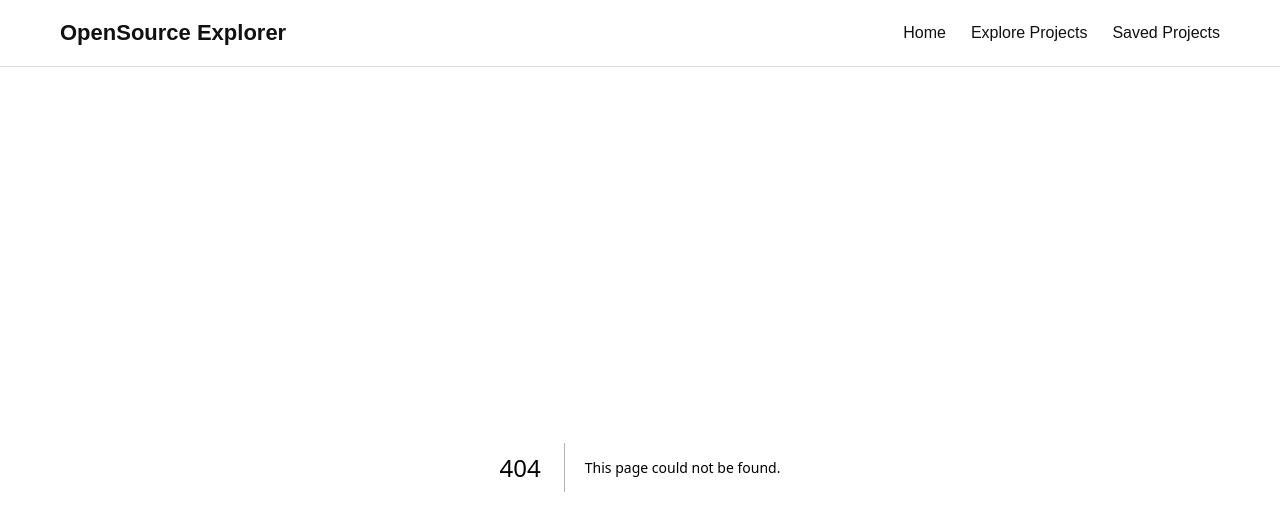
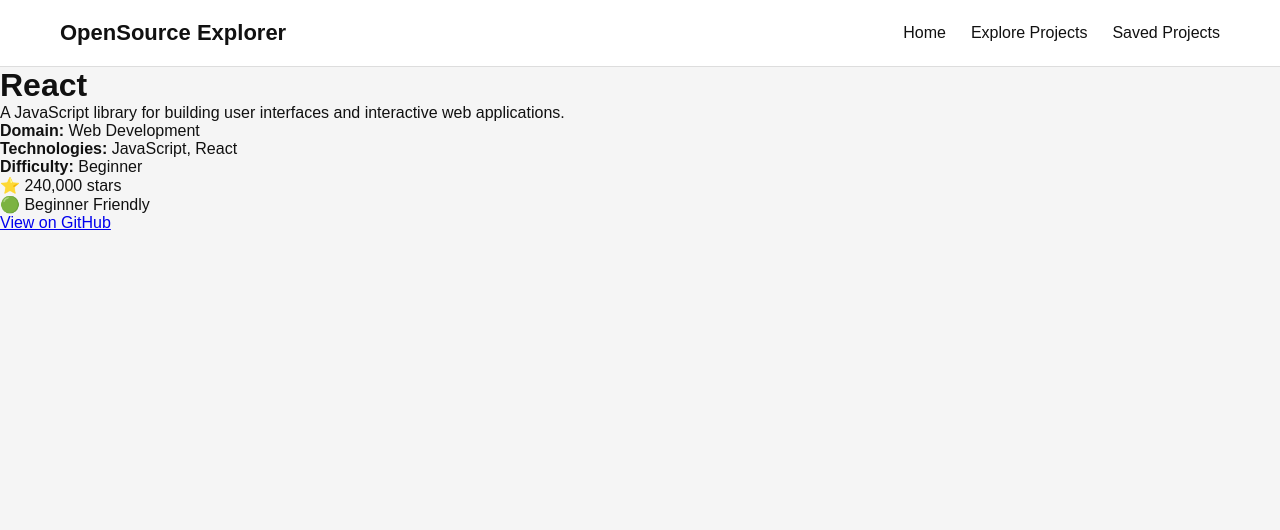
Before and after one commit to soham598-12/ProjectExplorer, a Next.js app: page /projects/1 in a window 1280 px wide. Before the commit this address had no page. Shown: the top 530 px of the page. Built offline with nearby package versions, Linux system fonts and the light colour scheme.

Commit message:
Added Dynamic routing

```diff
--- /dev/null
+++ b/app/projects/[id]/page.tsx
@@ -0,0 +1,54 @@
+import { projects } from "../../../data/projects";
+
+export default function ProjectDetails({
+  params,
+}: {
+  params: { id: string };
+}) {
+  const project = projects.find(
+    (project) => project.id === Number(params.id)
+  );
+
+  if (!project) {
+    return <h1>Project not found</h1>;
+  }
+
+  return (
+    <main>
+      <h1>{project.name}</h1>
+
+      <p>{project.description}</p>
+
+      <p>
+        <strong>Domain:</strong> {project.domain}
+      </p>
+
+      <p>
+        <strong>Technologies:</strong>{" "}
+        {project.technologies.join(", ")}
+      </p>
+
+      <p>
+        <strong>Difficulty:</strong> {project.difficulty}
+      </p>
+
+      <p>
+        ⭐ {project.stars.toLocaleString()} stars
+      </p>
+
+      <p>
+        {project.beginnerFriendly
+          ? "🟢 Beginner Friendly"
+          : "🔴 Not Beginner Friendly"}
+      </p>
+
+      <a
+        href={project.githubUrl}
+        target="_blank"
+        rel="noopener noreferrer"
+      >
+        View on GitHub
+      </a>
+    </main>
+  );
+}
```
Also changed, not shown: app/projects/page.tsx (+13 -1 lines).
